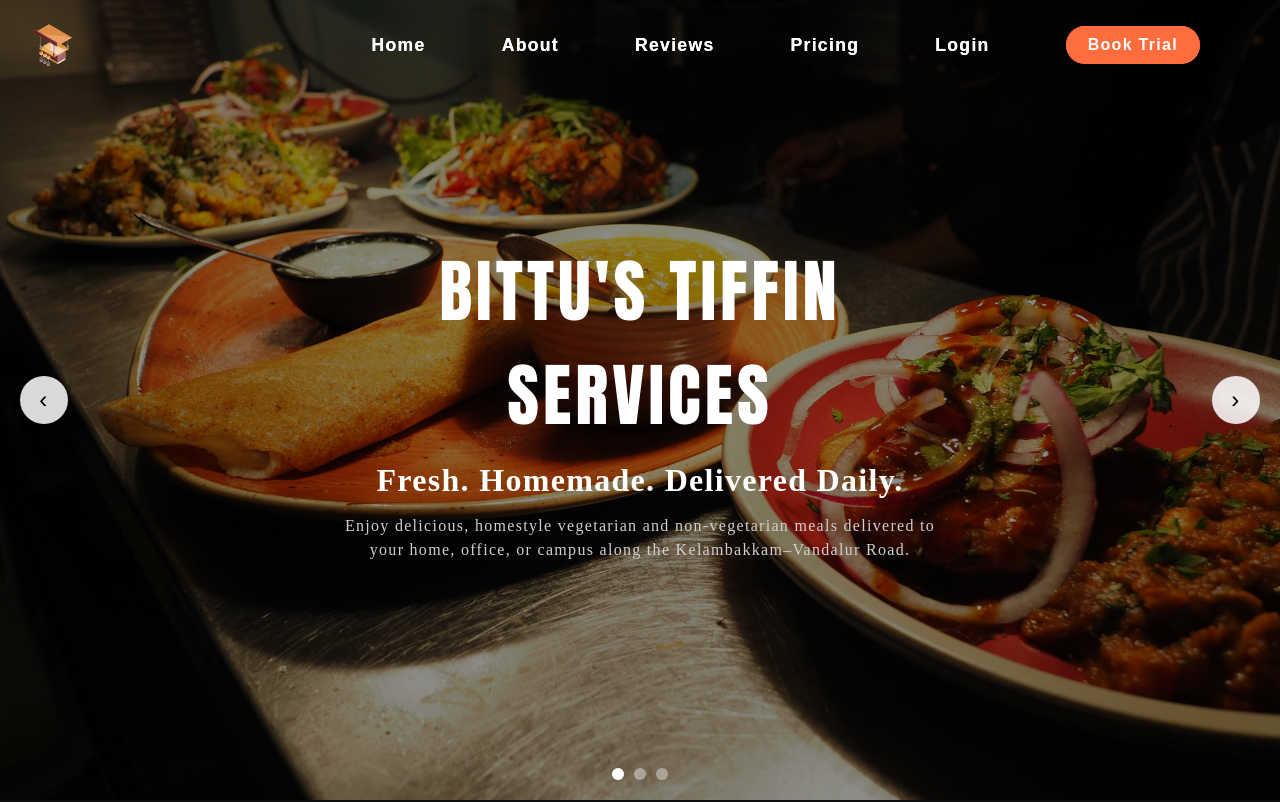
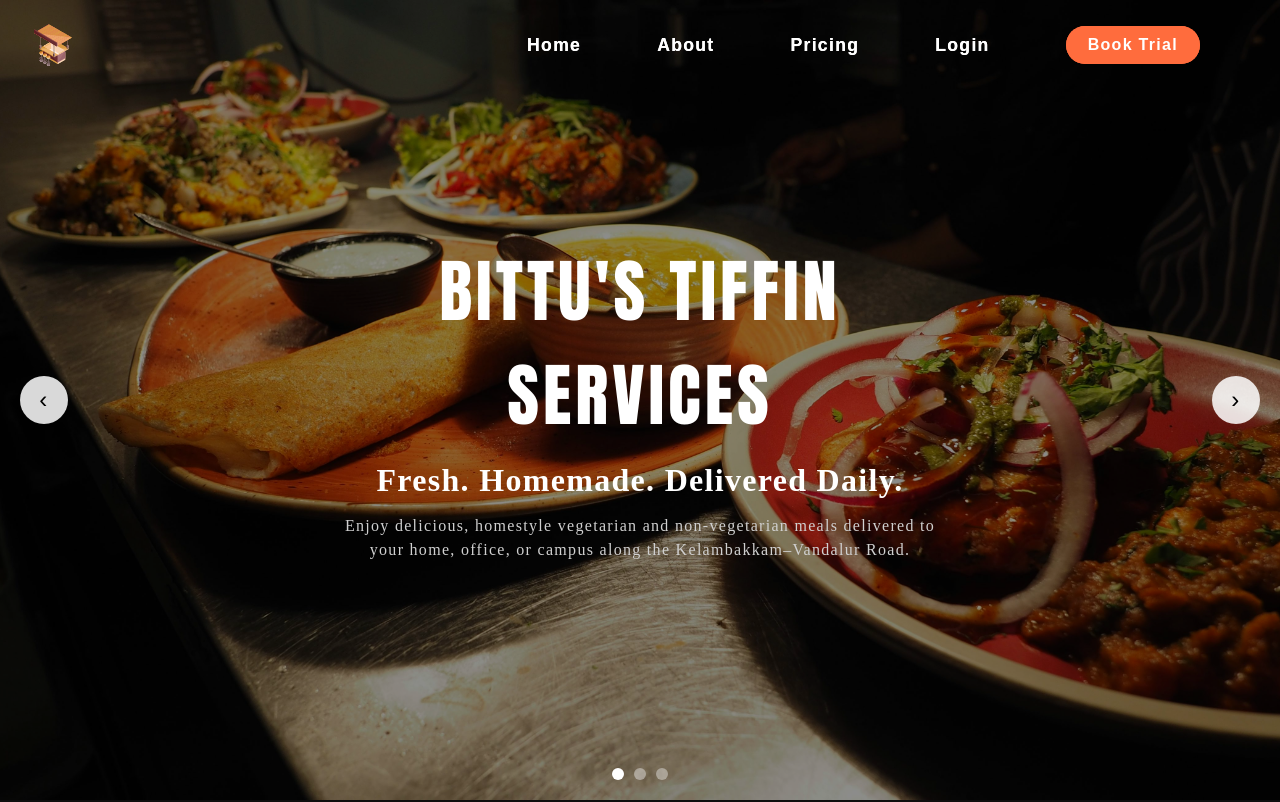
Before and after one commit to okaditi/mess, a React (Create React App) app: page / in a window 1280 px wide. Shown: the top 802 px of the page. Built offline with nearby package versions, Linux system fonts and the light colour scheme.

Commit message:
landing page changes

```diff
--- a/src/Components/About.js
+++ b/src/Components/About.js
@@ -5,6 +5,10 @@
 
 const About = () => {
   return (
+    <section
+    id="About">
+
+
     <div className="about-section-container">
       <div className="about-background-image-container">
         <img src={AboutBackground} alt="" />
@@ -33,6 +37,7 @@
         </div>
       </div>
     </div>
+      </section>
   );
 };
 
--- a/src/Components/Home.js
+++ b/src/Components/Home.js
@@ -67,6 +67,8 @@
   };
 
   return (
+    <section
+    id="Home">
     <div
       style={{ width: "100%", height: "100vh", position: "relative" }}
     >
@@ -247,6 +249,7 @@
         </div>
       </div>
     </div>
+    </section>
   );
 };
 
--- a/src/Components/Navbar.js
+++ b/src/Components/Navbar.js
@@ -28,7 +28,7 @@
 
   const menuItems = [
     { text: "Home", to: "/", icon: <HomeIcon sx={{ color: "#fff" }} /> },
-    { text: "About", to: "/#about", icon: <InfoIcon sx={{ color: "#fff" }} /> },
+    { text: "About", to: "/#About", icon: <InfoIcon sx={{ color: "#fff" }} /> },
     { text: "Reviews", to: "/#reviews", icon: <CommentRoundedIcon sx={{ color: "#fff" }} /> },
     { text: "Contact", to: "/#contact", icon: <PhoneRoundedIcon sx={{ color: "#fff" }} /> }
   ];
@@ -94,9 +94,9 @@
 
       {!isMobile && (
         <div className="navbar-links-container" style={{ display: "flex", alignItems: "center", gap: "28px", fontSize: "1rem", fontWeight: 500 }}>
-          <Link to="/" style={linkStyle}>Home</Link>
-          <a href="#about" style={linkStyle}>About</a>
-          <a href="#reviews" style={linkStyle}>Reviews</a>
+          {/* <Link to="#Home" style={linkStyle}>Home</Link> */}
+          <a href="#Home" style={linkStyle}>Home</a>
+          <a href="#About" style={linkStyle}>About</a>
           <a href="#pricing" style={linkStyle}>Pricing</a>
 
           {user ? (
```
